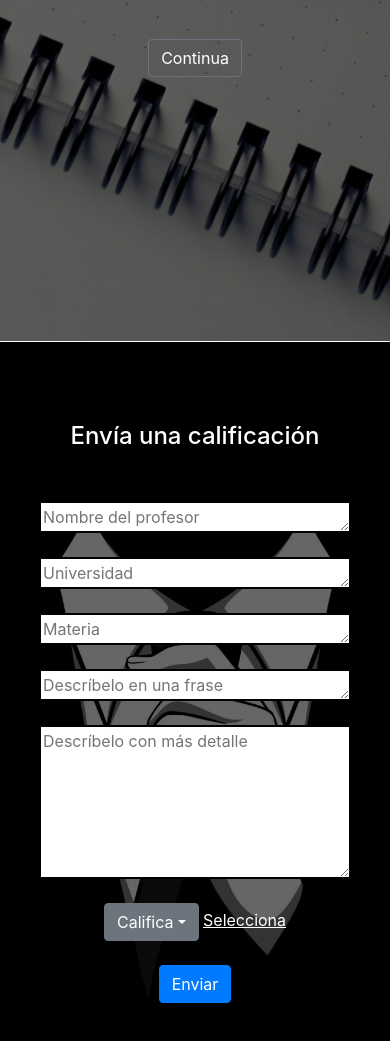
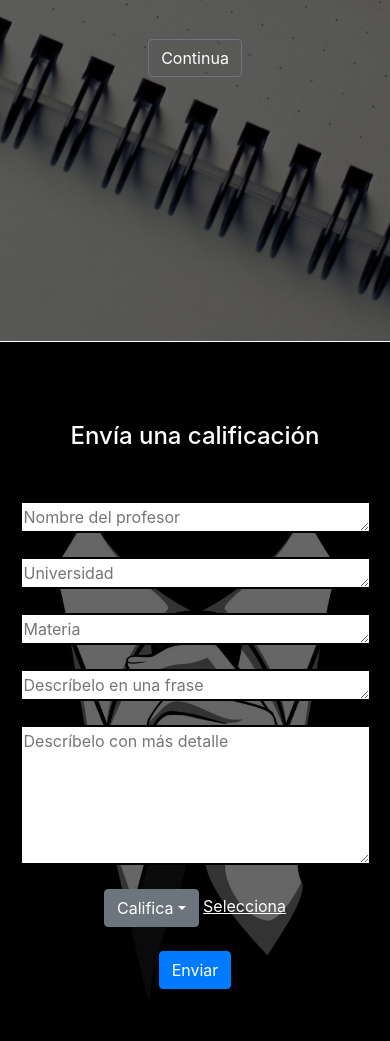
Before and after one commit to alexandro591/CalificaME, an Electron app: page public/index.html in a window 390 px wide. Shown: the part 503-1544 px from the top of the page. Drawn offline with nearby package versions, Linux system fonts and the light colour scheme.

Commit message:
second version

```diff
--- a/public/css/style.css
+++ b/public/css/style.css
@@ -15,7 +15,7 @@ body{
     z-index: 10;
     position: fixed;
     width: 100%;
-    background-color: rgba(0, 0, 0, 0.397);
+    background-color: rgba(4, 57, 65, 0.671);
     text-decoration: none;
     height: 50px;
 }
@@ -76,21 +76,25 @@ body{
 #send{
     padding-top: 80px;
     margin-top: -80px;
-    height: 100vh;
+    height: 100%;
     background: linear-gradient(rgba(0, 0, 0, 0.6),rgba(0, 0, 0, 0.6)),url(../img/califica.jpg);
+    background-color: linear-gradient(rgba(0, 0, 0, 0.6),rgba(0, 0, 0, 0.6));
     background-position: center;
     background-size: cover;
     background-attachment: fixed;
-    padding-bottom: 250px;
-    margin-bottom: -250px;
+    padding-bottom: 650px;
+    margin-bottom: -650px;
 }
 
-@media only screen and (max-width: 600px) {
+@media only screen and (max-width: 991px) {
     #input{
-        width: 80%;
+        width: 90%;
     }
     .navbar{
-        background-color: rgba(0, 0, 0, 0.397);
+        background-color:rgba(4, 57, 65, 0.671);
+    }
+    .nav-link{
+        margin-top: 10px;
     }
     #mynavbar{
         background-color: transparent
--- a/public/index.html
+++ b/public/index.html
@@ -4,7 +4,7 @@
     <meta name="viewport" content="width=device-width, initial-scale=1.0">
     <meta http-equiv="X-UA-Compatible" content="ie=edge">
     <title>CalificaME</title>
-    <link rel="stylesheet" type="text/css" href="https://raw.githack.com/alexandro591/CalificaME/master/public/css/style.css">
+    <link rel="stylesheet" type="text/css" href="css/style.css">
     <script src="https://code.jquery.com/jquery-3.4.1.min.js"></script>
     <script src="https://cdn.jsdelivr.net/npm/popper.js@1.16.0/dist/umd/popper.min.js" integrity="sha384-Q6E9RHvbIyZFJoft+2mJbHaEWldlvI9IOYy5n3zV9zzTtmI3UksdQRVvoxMfooAo" crossorigin="anonymous"></script>
     <link rel="stylesheet" href="https://stackpath.bootstrapcdn.com/bootstrap/4.4.1/css/bootstrap.min.css" integrity="sha384-Vkoo8x4CGsO3+Hhxv8T/Q5PaXtkKtu6ug5TOeNV6gBiFeWPGFN9MuhOf23Q9Ifjh" crossorigin="anonymous">
@@ -55,7 +55,7 @@
             <textarea class="universidad" id="input" placeholder="Universidad" rows="1"></textarea><br><br>
             <textarea class="materia" id="input" placeholder="Materia" rows="1"></textarea><br><br>
             <textarea class="frase" id="input" placeholder="Descríbelo en una frase" rows="1"></textarea><br><br>
-            <textarea class="comentario" id="input" placeholder="Descríbelo con más detalle" style="height: 30%;"></textarea><br><br>
+            <textarea class="comentario" id="input" placeholder="Descríbelo con más detalle" style="height: 140px;"></textarea><br><br>
             <div class="dropdown">
                 <button class="btn btn-secondary dropdown-toggle" type="button" id="dropdownMenuButton" data-toggle="dropdown" aria-haspopup="true" aria-expanded="false">Califica</button>
                 <div class="dropdown-menu" aria-labelledby="dropdownMenuButton">
```
